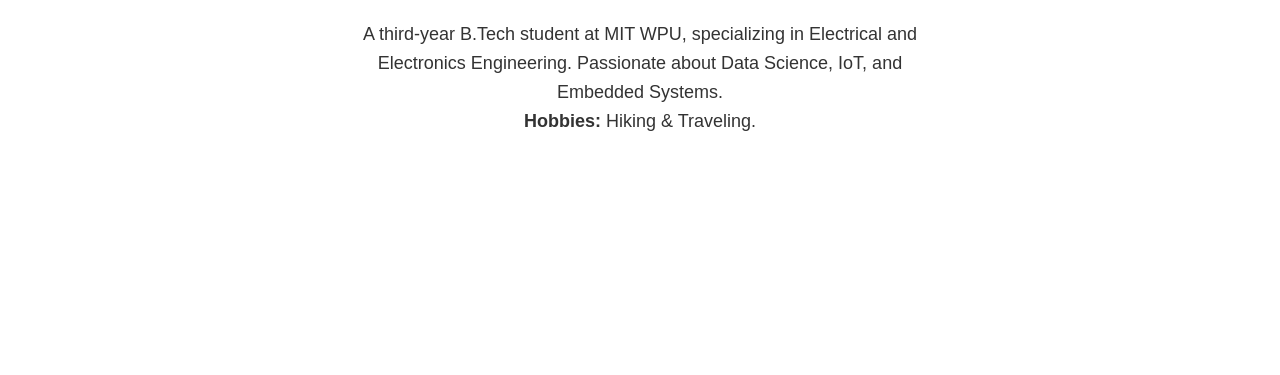
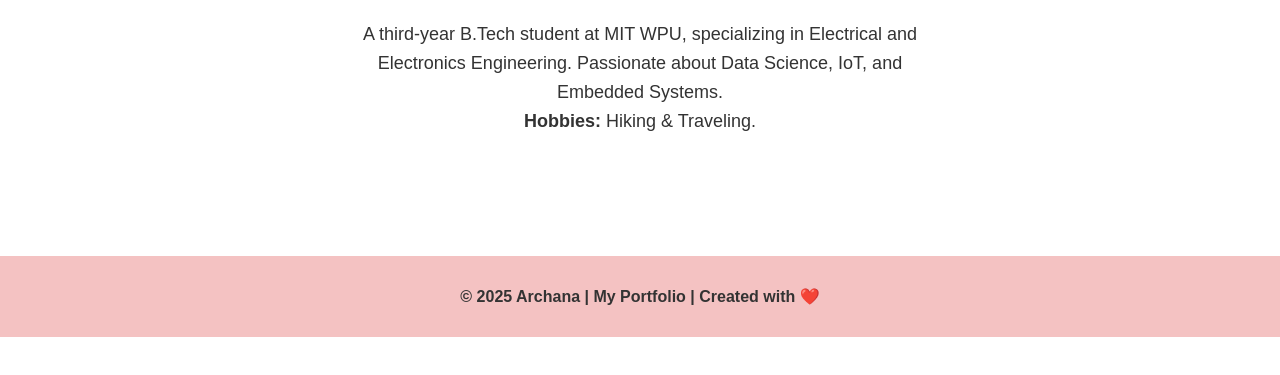
Before and after one commit to Archii-Glitch-04/My_Portfolio, a plain HTML site: page index.html in a window 1280 px wide. Shown: the part 257-632 px from the top of the page. Drawn offline with Linux system fonts and the light colour scheme.

Commit message:
Final Portfolio

```diff
--- a/index.html
+++ b/index.html
@@ -81,6 +81,12 @@
         </div>
     </section>
 
+    <!-- Footer Section -->
+    <footer>
+        <p>© 2025 Archana | My Portfolio | Created with ❤️</p>
+    </footer>
+
+
     <script src="script.js"></script>
 </body>
 </html>
--- a/styles.css
+++ b/styles.css
@@ -92,3 +92,13 @@ h3 {
     color: #333;
     font-size: 22px;
 }
+/* Footer Styling */
+footer {
+    text-align: center;
+    padding: 15px;
+    background-color: #f4c2c2;
+    color: #333;
+    font-size: 16px;
+    font-weight: bold;
+    margin-top: 20px;
+}
```
